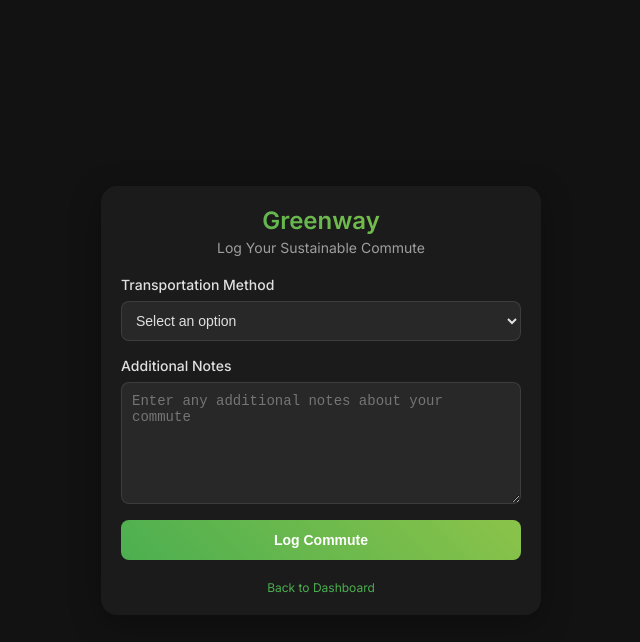
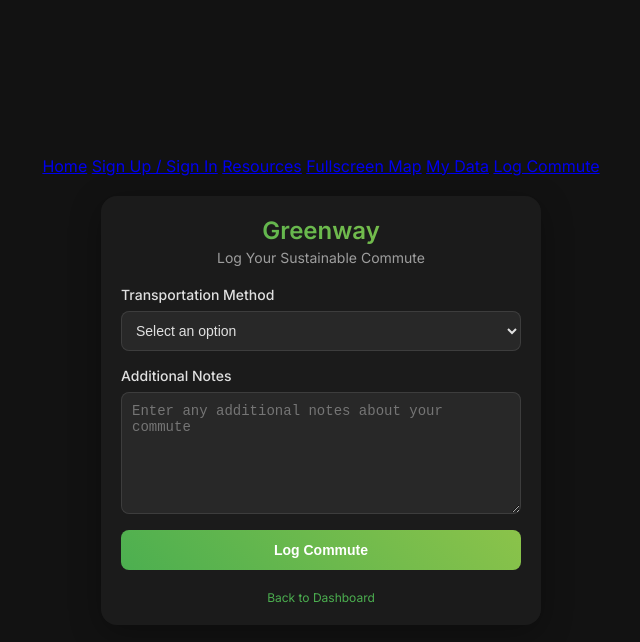
Before and after one commit to BiscuitIV/Greenway, a plain HTML site: page commute.html in a window 1280 px wide. Shown: the whole page, without its empty margins (319-959 px from the left). Drawn offline with Linux system fonts and the light colour scheme.

Commit message:
Update commute.html

```diff
--- a/commute.html
+++ b/commute.html
@@ -150,6 +150,17 @@
   <link href="https://fonts.googleapis.com/css2?family=Inter:wght@400;500;600&display=swap" rel="stylesheet">
 </head>
 <body>
+
+  <!-- Navigation -->
+  <nav>
+    <a href="index.html">Home</a>
+    <a href="#">Sign Up / Sign In</a>
+    <a href="#">Resources</a>
+    <a href="#">Fullscreen Map</a>
+    <a href="#">My Data</a>
+    <a href="#">Log Commute</a>
+  </nav>
+
   <div class="container">
     <!-- Header -->
     <header>
```
